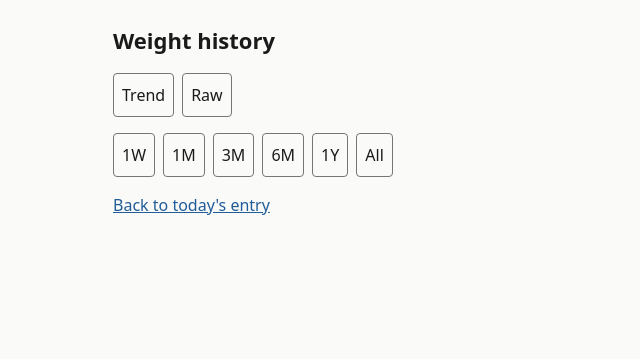
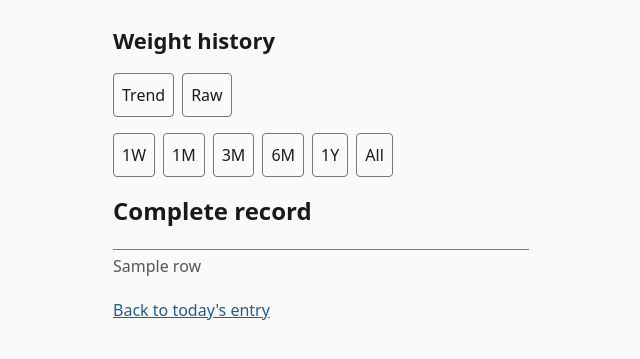
Before and after one commit to cadolphs/weight-tracker, a Python web app: template src/weight_tracker/web/templates/graph.html in a window 1280 px wide. Shown: the top 359 px of the page, without its empty margins (319-959 px from the left). Run offline with Jinja, Linux system fonts and the light colour scheme; the template is opened without the code that fills it: most values are stand-ins (such as "Sample title", 1, 10 or a date in 2020).

Commit message:
feat(graph-first-home): complete record beneath the History graph
Step-Id: 02-01

```diff
--- a/src/weight_tracker/web/static/theme.css
+++ b/src/weight_tracker/web/static/theme.css
@@ -150,14 +150,16 @@ main > * + * {
 
 /* Entries lists (US-011/US-012, D9): quiet display-only rows in the one shared
    grammar -- neutral ink, hairline separation, no affordances to dress. */
-#recent-entries {
+#recent-entries,
+#history-entries {
   list-style: none;
   margin-block: var(--space-3) 0;
   padding: 0;
   color: var(--text-muted);
 }
 
-#recent-entries li {
+#recent-entries li,
+#history-entries li {
   padding-block: var(--space-1);
   border-top: 1px solid var(--border);
 }
--- a/src/weight_tracker/web/templates/graph.html
+++ b/src/weight_tracker/web/templates/graph.html
@@ -26,6 +26,16 @@
       <button data-window="ALL">All</button>
     </nav>
     <div id="chart"></div>
+    {% if history_rows %}
+    <h2>Complete record</h2>
+    <!-- The whole record, newest first, server-rendered from the same read the
+         raw plot draws (US-012, D-17). Display-only rows: no per-row markup,
+         handlers, or affordances (02-02's budget depends on lean rows). -->
+    <ul id="history-entries">
+      {% for row in history_rows %}<li>{{ row }}</li>
+      {% endfor %}
+    </ul>
+    {% endif %}
     <p id="empty-invite" hidden>No entries yet — <a href="/">log your first weight</a>.</p>
     <p><a href="/">Back to today's entry</a></p>
   </main>
```
Also changed, not shown: src/weight_tracker/web/routes.py (+18 -2 lines), 1 other file.
